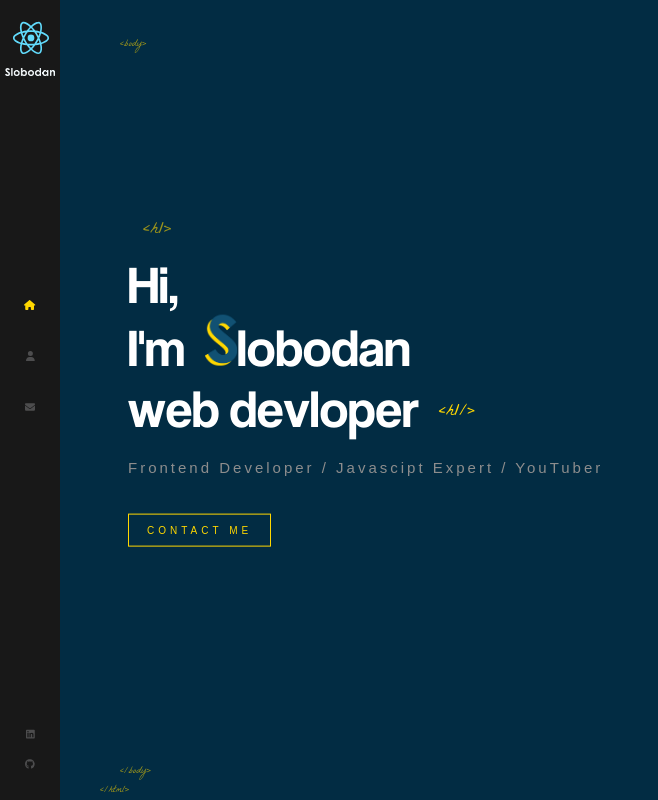
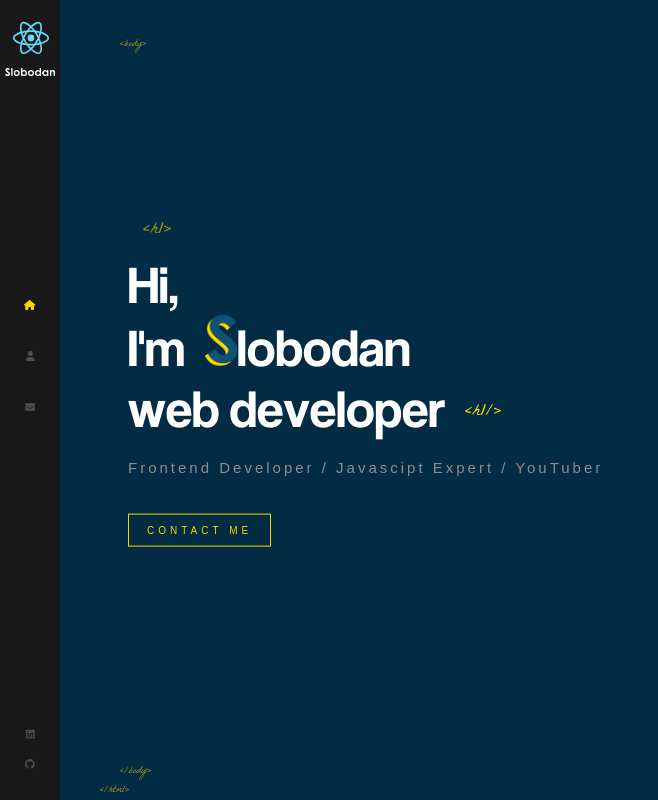
Before and after one commit to jhill1830/personal-portfolio, a React (Create React App) app: page / in a window 1280 px wide. Shown: the whole page, without its empty margins (0-658 px from the left). Built offline with nearby package versions, Linux system fonts and the light colour scheme.

Commit message:
animated letters on hover

```diff
--- a/src/components/AnimatedLetters/index.scss
+++ b/src/components/AnimatedLetters/index.scss
@@ -20,6 +20,6 @@
 
 @for $i from 1 through 35 {
     .text-animate._#{$i} {
-        animation-delay: #{$i / 10}s;
+        animation-delay: #{calc($i / 10)}s;
     }
 }
--- a/src/components/Home/index.js
+++ b/src/components/Home/index.js
@@ -1,4 +1,4 @@
-import { useEffect, useState, setTimeout } from 'react';
+import { useEffect, useState } from 'react';
 import { Link } from 'react-router-dom';
 import LogoTitle from '../../assets/images/logo-s.png';
 import AnimatedLetters from '../AnimatedLetters';
@@ -7,10 +7,13 @@ import './index.scss';
 const Home = () => {
     const [letterClass, setLetterClass] = useState('text-animate')
     const nameArray = ['l', 'o', 'b', 'o', 'd', 'a', 'n']
-    const jobArray = ['w', 'e', 'b', ' ', 'd', 'e', 'v', 'l', 'o', 'p', 'e', 'r']
+    const jobArray = ['w', 'e', 'b', ' ', 'd', 'e', 'v', 'e', 'l', 'o', 'p', 'e', 'r']
 
     useEffect(() => {
-        return setLetterClass('text-animate-hover')
+        const hoverTimeout = setTimeout(() => {
+            setLetterClass('text-animate-hover')
+        }, 4000)
+
     }, [])
 
     return (
```
Also changed, not shown: src/components/Home/Logo/index.js (added), src/components/Home/Logo/index.scss (added).
